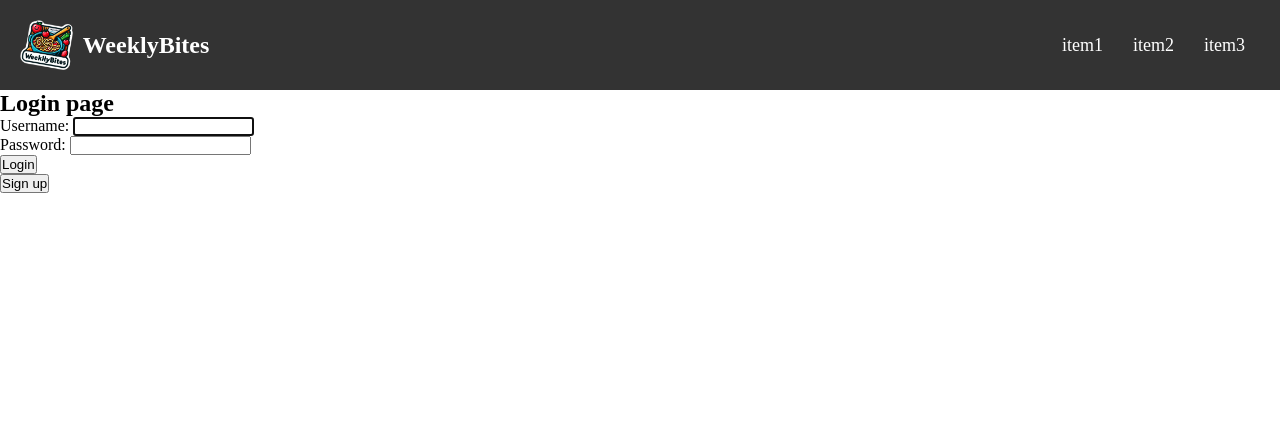
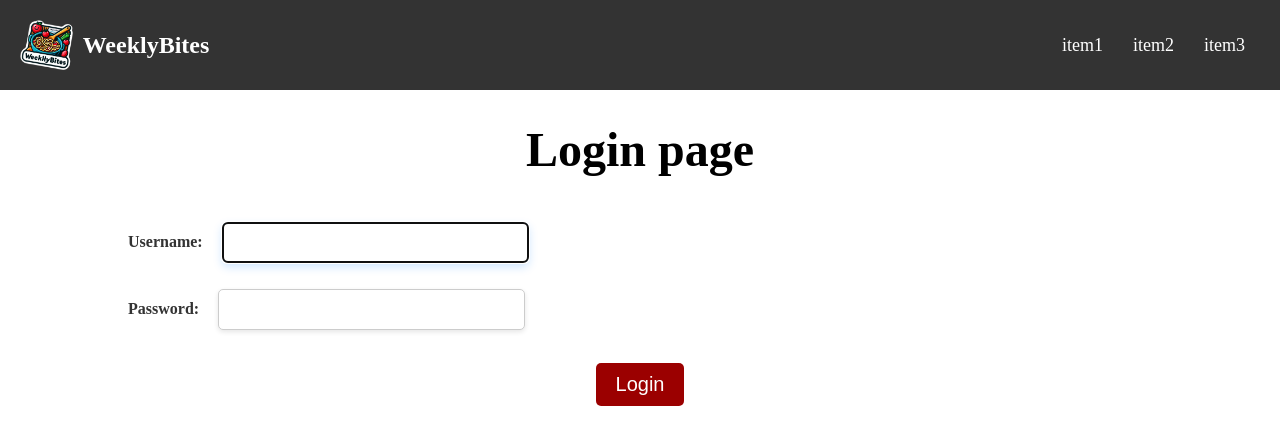
Before and after one commit to Najah7/menu-planning-app, a Django app: page /accounts/login/ in a window 1280 px wide. Shown: the top 445 px of the page. Run offline with Django 5.2, Linux system fonts and the light colour scheme.

Commit message:
💄 [Update] login and signup page

```diff
--- a/src/static/css/basic.css
+++ b/src/static/css/basic.css
@@ -8,6 +8,10 @@
   margin: 0;
   padding: 0;
   box-sizing: border-box;
+}
+
+#content {
+  margin: 0 10%;
 }
 
 
@@ -42,6 +46,66 @@
   text-decoration: underline;
 }
 
+form {
+  display: flex;
+  flex-direction: column;
+  align-items: center;
+  justify-content: center;
+}
+
+form p {
+  width: 100%;
+  margin: .5rem 0;
+}
+
+form p input {
+  padding: 12px;
+  margin: 5px 0;
+  width: 30%;
+  border: 1px solid #ccc;
+  border-radius: 5px;
+  box-shadow: 0 2px 5px rgba(0, 0, 0, 0.1);
+  transition: border-color 0.3s ease, box-shadow 0.3s ease;
+}
+
+form p input:focus {
+  border-color: #007bff;
+  box-shadow: 0 4px 10px rgba(0, 123, 255, 0.2);
+}
+
+form p label {
+  margin-right: 15px;
+  font-weight: bold;
+  color: #333;
+}
+
+form p input:hover {
+  border-color: #007bff;
+  box-shadow: 0 4px 10px rgba(0, 123, 255, 0.1);
+}
+
+form p span::before {
+  content: "※ ";
+  color: red;
+}
+
+form p span {
+  display: block; /* Forces the content to start on a new line */
+  margin: 0;
+}
+
+form ul {
+  width: 100%;
+  margin: 0;
+  text-align: left;
+}
+
+form ul li {
+  list-style: none;
+  font-size: small;
+}
+
+
 .header h1 {
   font-size: 24px;
   margin: 0;
@@ -55,6 +119,13 @@
 .header .logo {
   display: flex;
   align-items: center;
+}
+
+.title {
+  text-align: center;
+  font-size: 3rem;
+  font-weight: bold;
+  margin: 2rem 0;
 }
 
 .home {
--- a/src/templates/accounts/create.html
+++ b/src/templates/accounts/create.html
@@ -5,9 +5,9 @@
 {% endblock %}
 
 {% block content %}
-<h2>Create a new account</h2>
+<h2 class="title">Create a new account</h2>
 <form method="post"> {% csrf_token %}
   {{ form.as_p }}
-  <input type="submit" id="save" value="Create">
+  <input class="home_btn" type="submit" id="save" value="Create">
 </form>
 {% endblock %}
--- a/src/templates/accounts/login.html
+++ b/src/templates/accounts/login.html
@@ -5,10 +5,9 @@
 {% endblock %}
 
 {% block content %}
-<h2>Login page</h2>
+<h2 class="title">Login page</h2>
 <form method="post"> {% csrf_token %}
   {{ form.as_p }}
-  <input type="submit" id="save" value="Login">
+  <input class="home_btn" type="submit" id="save" value="Login">
 </form>
-<button type="button" onclick="location.href='/accounts/create';">Sign up</button>
 {% endblock %}
```
